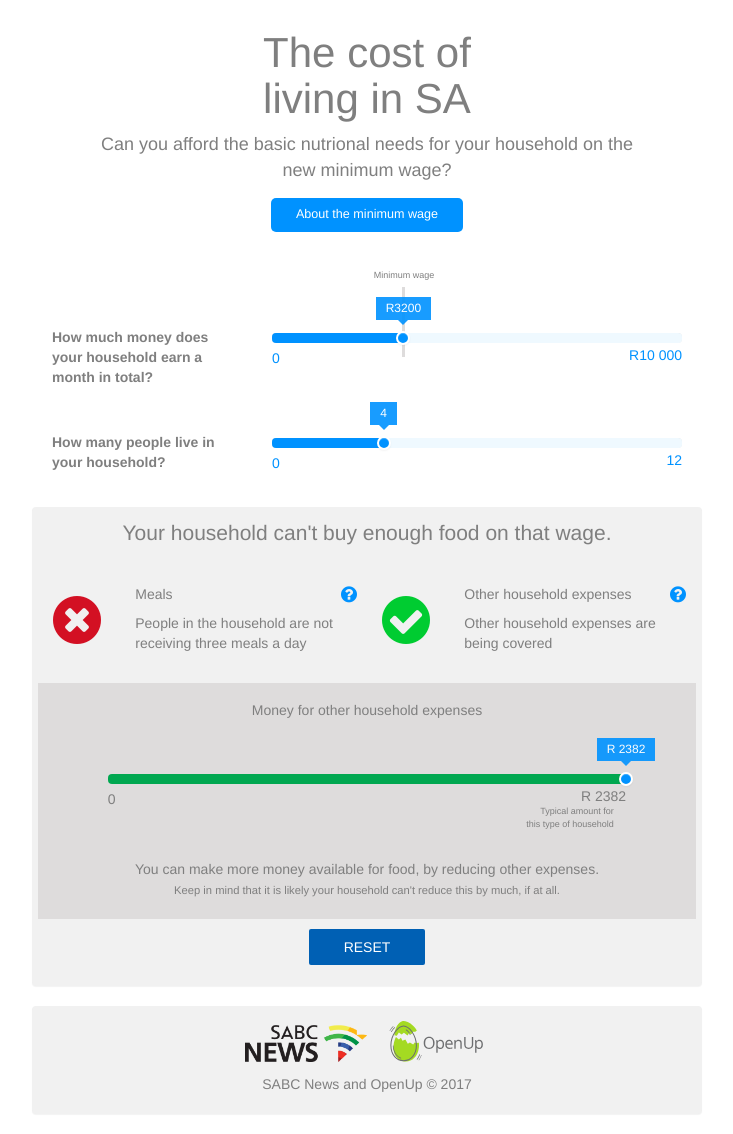
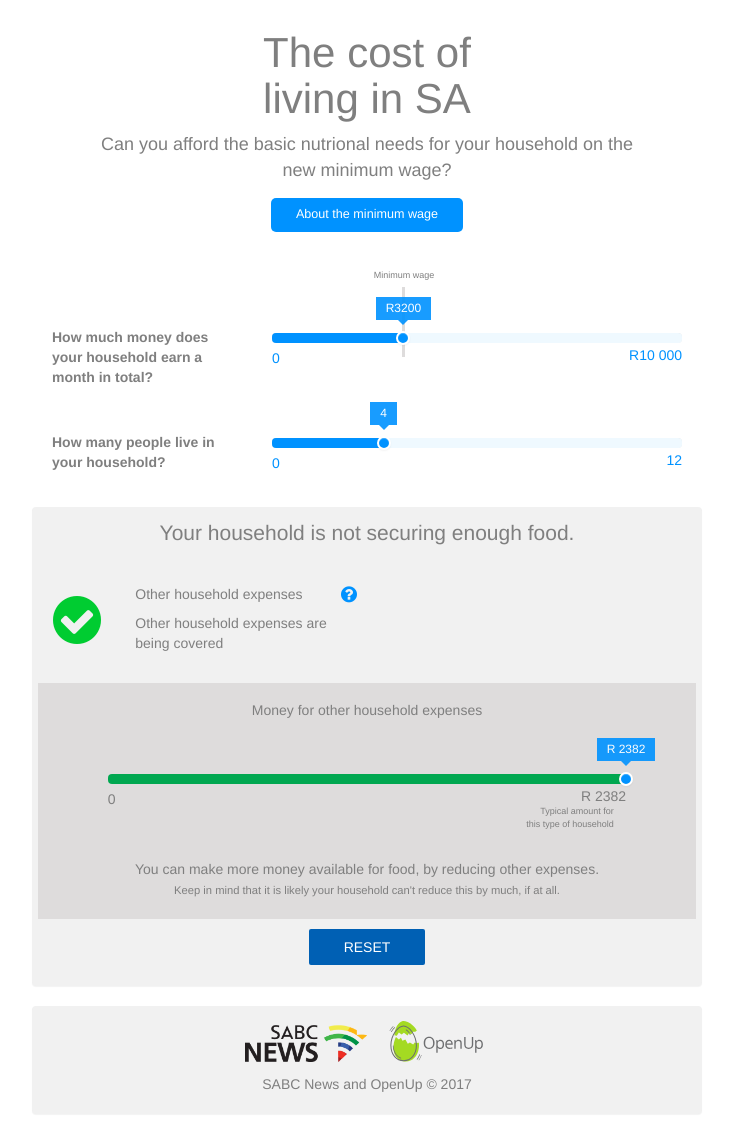
Before and after one commit to OpenUpSA/minimum-wage, a Jekyll site: the page built from index.html, in a window 1280 px wide. Shown: the whole page, without its empty margins (273-1006 px from the left). Built offline with Jekyll 4.4.1, drawn with Linux system fonts in a browser that asks for light colours.

Commit message:
Meals to nutrition

```diff
--- a/index.html
+++ b/index.html
@@ -60,27 +60,6 @@ extra_css:
       </div>
 
       <div class="row">
-        <div class="col-sm-6">
-          <div id="cover-meals" class="result">
-            <div class="row">
-              <div class="col-xs-3">
-                <div class="icon">
-                  <i class="fa fa-check-circle fa-4x safe" aria-hidden="true"></i>
-                  <i class="fa fa-times-circle fa-4x warning" aria-hidden="true"></i>
-                </div>
-              </div>
-              <div class="col-xs-9">
-                <div class="row">
-                  <div class="col-xs-10"><h5>Meals</h5></div>
-                  <div class="col-xs-2 h5 info">
-                    <i class="fa fa-question-circle fa-lg results-info" id="meals-info" aria-hidden="true"></i>
-                  </div>
-                </div>
-                <div class="tag"></div>
-              </div>
-            </div>
-          </div>
-        </div>
         <div class="col-sm-6">
           <div id="cover-expenses" class="result">
             <div class="row">
--- a/js/app.js
+++ b/js/app.js
@@ -23,8 +23,6 @@ $(window).on('load', function() {
     household.incomeSlider.on('slideStop', household.updateIncome);
     household.memberSlider.on('slideStop', household.updateMembers);
     household.expenseSlider.on('slideStop', household.updateExpensePortion);
-
-    $('#meal-options').on('change', household.updateMealOption);
 
     // Extra info boxes
     $('.intro-info').on('click', function(e) {
@@ -97,11 +95,10 @@ $(window).on('load', function() {
         self.incomeForFood = self.income - e.value;
         self.incomeForOtherExpenses = e.value;
 
-        self.foodCostCoverage = calcFoodCostCoverage();
         self.otherCostCoverage = calcOtherCostCoverage();
 
+        setNutritionLevel();
         drawResults();
-        meals.updateMealsADay();
       };
 
       self.resetValues = function() {
@@ -114,12 +111,11 @@ $(window).on('load', function() {
         setDefaultValues();
         initSliders();
         drawResults();
-      };
+      }
 
       function setDefaultValues() {
         self.income = 3200;
         self.members = 4;
-        self.mealOption = 1;
         self.percIncomeForFood = getPercIncomeForFood();
         calcCosts();
       }
@@ -164,27 +160,18 @@ $(window).on('load', function() {
         return decile.percFood;
       }
 
-      function calcFoodCost() {
-        return foodCostPerPerson[self.mealOption] * self.members;
-      }
-
       function calcIncomeForFood() {
         return round(self.income * self.percIncomeForFood, 0)
       }
 
       function calcOtherExpensesCost() {
+        // TODO: This boils down to the same calc as calcIncomeForOtherExpenses
         return round(self.income * (1 - self.percIncomeForFood), 0);
       }
 
       function calcIncomeForOtherExpenses() {
+        // DO THIS: return self.otherExpensesCost;
         return self.income - self.incomeForFood;
-      }
-
-      function calcFoodCostCoverage() {
-        // Returns the ratio (0-1) to which income available for food,
-        // covers the cost of food.
-        var coverage = self.incomeForFood / self.foodCost;
-        return (coverage > 1) ? 1 : coverage;
       }
 
       function calcOtherCostCoverage() {
@@ -194,26 +181,48 @@ $(window).on('load', function() {
         return (coverage > 1) ? 1 : coverage;
       }
 
+      function calcNutritionLevelCost (i) {
+        return self.members * foodCostPerPerson[i];
+      }
+
+      function calcHouseholdNutritionLevel () {
+        if (self.incomeForFood < self.nutritionLevel1) {
+          return 0;
+        }
+        else if (self.incomeForFood < self.nutritionLevel2) {
+          return 1;
+        }
+        else {
+          return 2;
+        }
+      }
+
+      function setNutritionLevel() {
+        self.hhNutritionLevel = calcHouseholdNutritionLevel();
+      }
+
+
       function calcCosts() {
-        self.foodCost = calcFoodCost();
         self.incomeForFood = calcIncomeForFood();
 
         self.otherExpensesCost = calcOtherExpensesCost();
         self.incomeForOtherExpenses = calcIncomeForOtherExpenses();
 
-        self.foodCostCoverage = calcFoodCostCoverage();
         self.otherCostCoverage = calcOtherCostCoverage();
+
+        self.nutritionLevel1 = calcNutritionLevelCost(1);
+        self.nutritionLevel2 = calcNutritionLevelCost(2);
+
+        setNutritionLevel()
       }
+
+
 
       function drawResults() {
         var verdictTag = {
-          0: "Your household can buy enough food on that wage.",
-          1: "Your household can't buy enough food on that wage."
-        };
-
-        var mealsADayTag = {
-          0: "People in the household are receiving three meals a day",
-          1: "People in the household are not receiving three meals a day"
+          0: "Your household is not securing enough food.",
+          1: "Your household is receiving a sufficient, but nutritionally poor diet.",
+          2: "Your household is receiving a nutritionally adequate diet."
         };
 
         var coverExpensesTag = {
@@ -221,15 +230,15 @@ $(window).on('load', function() {
           1: "Other household expenses are not being covered"
         };
 
-        $('#cover-meals').find('.tag').text(self.foodCostCoverage === 1 ? mealsADayTag[0] : mealsADayTag[1]);
+        // $('#cover-meals').find('.tag').text(self.foodCostCoverage === 1 ? mealsADayTag[0] : mealsADayTag[1]);
         $('#cover-expenses').find('.tag').text(self.otherCostCoverage === 1 ? coverExpensesTag[0] : coverExpensesTag[1]);
 
         // Display correct verdict line
-        $('#verdict').text(self.foodCostCoverage === 1 ? verdictTag[0] : verdictTag[1]);
+        $('#verdict').text(verdictTag[self.hhNutritionLevel]);
 
         // Show the correct icons
-        $('#cover-meals').find(self.foodCostCoverage === 1 ? '.safe' : '.warning').css('display', 'block');
-        $('#cover-meals').find(self.foodCostCoverage === 1 ? '.warning' : '.safe').css('display', 'none');
+        // $('#cover-meals').find(self.foodCostCoverage === 1 ? '.safe' : '.warning').css('display', 'block');
+        // $('#cover-meals').find(self.foodCostCoverage === 1 ? '.warning' : '.safe').css('display', 'none');
 
         $('#cover-expenses').find(self.otherCostCoverage === 1 ? '.safe' : '.warning').css('display', 'block');
         $('#cover-expenses').find(self.otherCostCoverage === 1 ? '.warning' : '.safe').css('display', 'none');
@@ -255,7 +264,7 @@ $(window).on('load', function() {
           .slider('refresh')
           .slider('relayout');
 
-        $('input[name="meal-option"]').filter('[value="1"]').click();
+        // $('input[name="meal-option"]').filter('[value="1"]').click();
       }
 
     }
```
